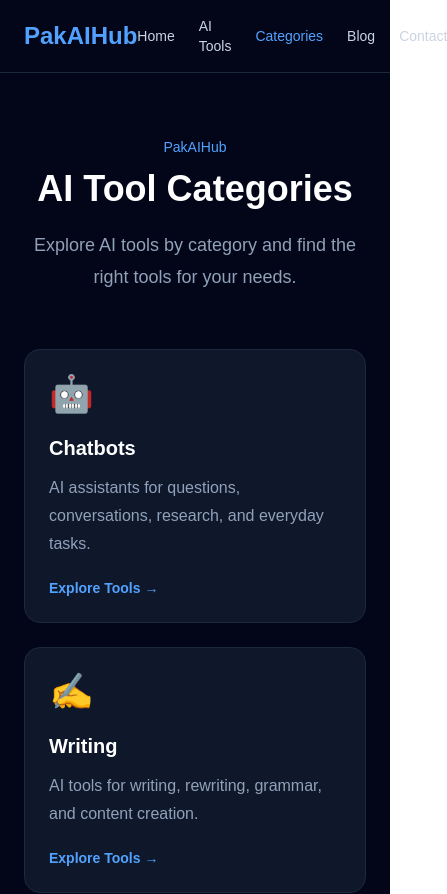
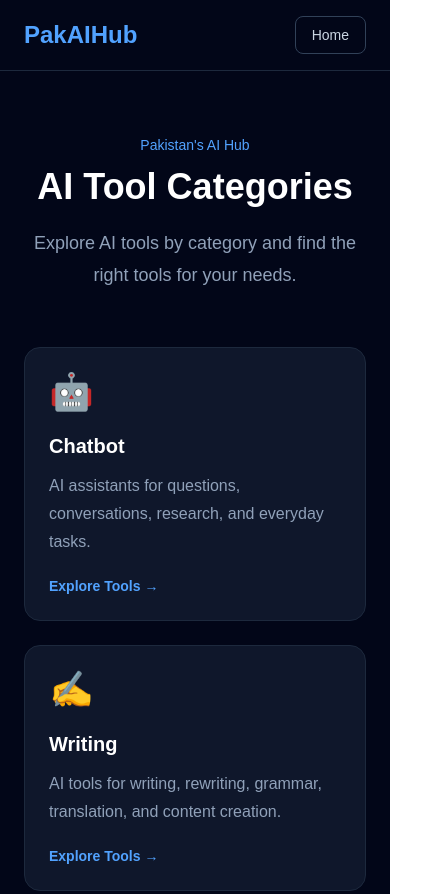
Before and after one commit to khan3377/pakaihub-web, a Next.js app: page /categories in a window 390 px wide. Shown: the top 894 px of the page, 447 px wide, since content can reach past the window. Built offline with nearby package versions, Linux system fonts and the light colour scheme.

Commit message:
Connect categories with AI tools

```diff
--- a/app/ai-tools/page.tsx
+++ b/app/ai-tools/page.tsx
@@ -2,7 +2,7 @@
 
 import { useMemo, useState } from "react";
 import type { Metadata } from "next";
-
+import { useSearchParams } from "next/navigation";
 const tools = [
   {
     name: "ChatGPT",
@@ -160,9 +160,11 @@ const categories = [
 
 export default function AIToolsPage() {
   const [search, setSearch] = useState("");
-  const [selectedCategory, setSelectedCategory] = useState("All");
 
-  const filteredTools = useMemo(() => {
+const searchParams = useSearchParams();
+const categoryFromUrl = searchParams.get("category") || "All";
+ const [selectedCategory, setSelectedCategory] = useState(categoryFromUrl);
+const filteredTools = useMemo(() => {
     const searchText = search.trim().toLowerCase();
 
     return tools.filter((tool) => {
--- a/app/categories/page.tsx
+++ b/app/categories/page.tsx
@@ -8,44 +8,52 @@ export const metadata: Metadata = {
 
 const categories = [
   {
-    name: "Chatbots",
+    name: "Chatbot",
     emoji: "🤖",
-    description: "AI assistants for questions, conversations, research, and everyday tasks.",
+    description:
+      "AI assistants for questions, conversations, research, and everyday tasks.",
   },
   {
     name: "Writing",
     emoji: "✍️",
-    description: "AI tools for writing, rewriting, grammar, and content creation.",
+    description:
+      "AI tools for writing, rewriting, grammar, translation, and content creation.",
   },
   {
     name: "Design",
     emoji: "🎨",
-    description: "AI tools for graphics, images, presentations, and creative design.",
+    description:
+      "AI tools for graphics, images, presentations, and creative design.",
   },
   {
     name: "Coding",
     emoji: "💻",
-    description: "AI tools that help developers write, understand, and improve code.",
+    description:
+      "AI tools that help developers write, understand, and improve code.",
   },
   {
     name: "Video",
     emoji: "🎬",
-    description: "AI tools for video creation, editing, subtitles, and creative content.",
+    description:
+      "AI tools for video creation, editing, subtitles, and creative content.",
   },
   {
     name: "Research",
     emoji: "🔎",
-    description: "AI tools for research, information discovery, and knowledge work.",
+    description:
+      "AI tools for research, information discovery, and knowledge work.",
   },
   {
     name: "Education",
     emoji: "📚",
-    description: "AI tools for students, teachers, learning, and study assistance.",
+    description:
+      "AI tools for students, teachers, learning, and study assistance.",
   },
   {
     name: "Productivity",
     emoji: "📈",
-    description: "AI tools that help save time, organize work, and improve productivity.",
+    description:
+      "AI tools that help save time, organize work, and improve productivity.",
   },
 ];
 
@@ -58,7 +66,7 @@ export default function CategoriesPage() {
             PakAIHub
           </a>
 
-          <div className="flex items-center gap-6 text-sm text-slate-300">
+          <div className="hidden items-center gap-6 text-sm text-slate-300 md:flex">
             <a href="/" className="hover:text-white">
               Home
             </a>
@@ -79,13 +87,20 @@ export default function CategoriesPage() {
               Contact
             </a>
           </div>
+
+          <a
+            href="/"
+            className="rounded-lg border border-slate-700 px-4 py-2 text-sm text-slate-300 hover:border-blue-500 hover:text-white md:hidden"
+          >
+            Home
+          </a>
         </div>
       </nav>
 
       <section className="mx-auto max-w-7xl px-6 py-16">
         <div className="text-center">
           <p className="mb-3 text-sm font-medium text-blue-400">
-            PakAIHub
+            Pakistan&apos;s AI Hub
           </p>
 
           <h1 className="text-4xl font-bold md:text-5xl">
@@ -102,12 +117,12 @@ export default function CategoriesPage() {
           {categories.map((category) => (
             <a
               key={category.name}
-              href="/ai-tools"
-              className="rounded-2xl border border-slate-800 bg-slate-900 p-6 transition hover:-translate-y-1 hover:border-blue-500"
+              href={`/ai-tools?category=${encodeURIComponent(category.name)}`}
+              className="group rounded-2xl border border-slate-800 bg-slate-900 p-6 transition hover:-translate-y-1 hover:border-blue-500"
             >
               <div className="text-4xl">{category.emoji}</div>
 
-              <h2 className="mt-5 text-xl font-bold">
+              <h2 className="mt-5 text-xl font-bold group-hover:text-blue-400">
                 {category.name}
               </h2>
 
```
